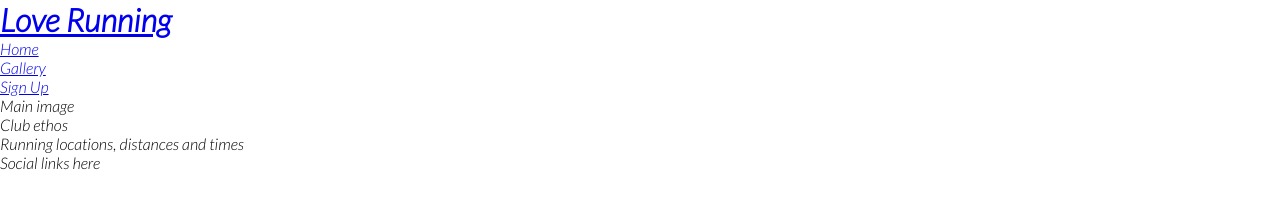
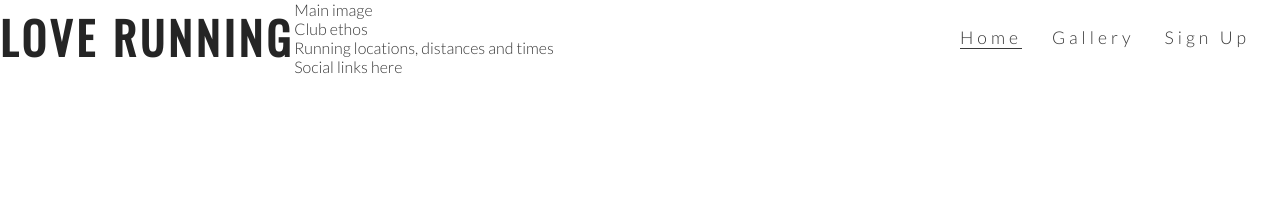
Before and after one commit to Cushione/Love-Running, a plain HTML site: page index.html in a window 1280 px wide. Drawn offline with nearby package versions, Linux system fonts and the light colour scheme.

Commit message:
Style navigation links

```diff
--- a/assets/css/style.css
+++ b/assets/css/style.css
@@ -1,4 +1,4 @@
-@import url('https://fonts.googleapis.com/css2?family=Lato:ital,wght@1,300&display=swap');
+@import url('https://fonts.googleapis.com/css2?family=Lato:wght@300&family=Oswald&display=swap');
 
 * {
     margin: 0%;
@@ -9,4 +9,45 @@
 body {
     font-family: Lato, sans-serif;
     font-weight: 300;
+    color: #383838;
 }
+
+h1, h2 {
+    font-family: Oswald, sans-serif;
+    text-transform: uppercase;
+    letter-spacing: 4px;
+    color: #252525;
+}
+
+#logo {
+    float: left;
+    font-size: 280%;
+}
+
+#menu {
+    font-size: 110%;
+    letter-spacing: 4px;
+}
+
+#menu, #logo {
+    line-height: 75px;
+}
+
+#menu li {
+    float: right;
+    list-style-type: none;
+    margin-right: 30px;
+}
+
+#menu a {
+    text-decoration: none;
+    color: inherit;
+}
+
+#menu a:hover {
+    border-bottom: 1px solid #3a3a3a;
+}
+
+.active {
+    border-bottom: 1px solid #3a3a3a;
+}
--- a/index.html
+++ b/index.html
@@ -13,18 +13,19 @@
 <body>
     <header>
         <a href="index.html">
-            <h1>Love Running</h1>
+            <h1 id="logo">Love Running</h1>
         </a>
-        <nav>
-            <ul><li>
-                <a href="index.html">Home</a>
+        <nav id="menu">
+            <ul>
+                <li>
+                <a href="#">Sign Up</a>
             </li>
             <li>
                 <a href="#">Gallery</a>
             </li>
-        <li>
-            <a href="#">Sign Up</a>
-        </li>
+            <li>
+                <a href="index.html" class="active">Home</a>
+            </li>
     </ul>
         </nav>
     </header>
```
